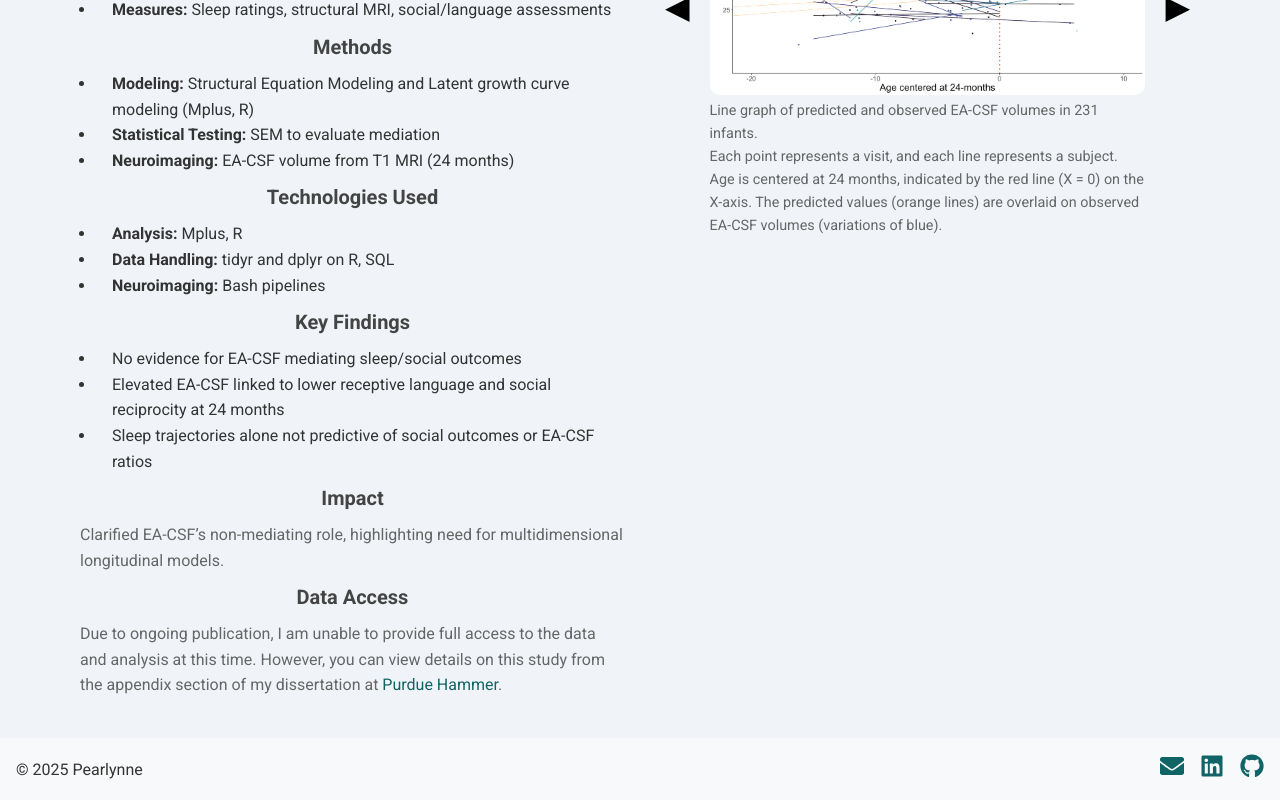
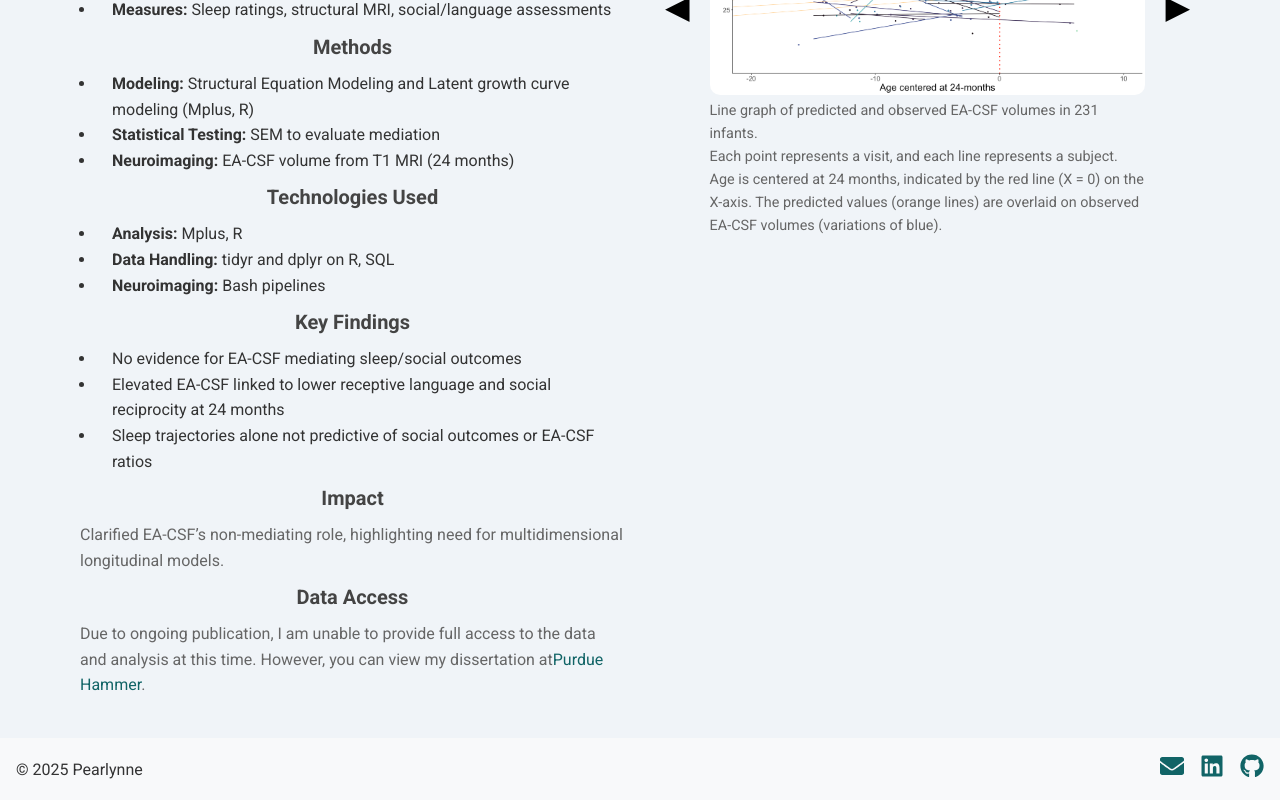
Before and after one commit to pearlynne/pearlynne.github.io, a React (Vite) app: page /projects/EACSF in a window 1280 px wide. Shown: the part 379-1179 px from the top of the page. Built offline with nearby package versions, Linux system fonts and the light colour scheme.

Commit message:
Remove typos in content

```diff
--- a/src/pages/projects/D01_Diss.jsx
+++ b/src/pages/projects/D01_Diss.jsx
@@ -85,7 +85,7 @@ cite="Chong, P. L. H. (2022)"
       heading: "Data Access",
       type: "text",
       content: <>
-			Due to ongoing publication, I am unable to provide full access to the data and analysis at this time. However, you can view details on this study from the appendix section of my dissertation at{" "}
+			Due to ongoing publication, I am unable to provide full access to the data and analysis at this time. However, you can view my dissertation at
 			<a
 				href="https://hammer.purdue.edu/articles/thesis/Sleep_and_developmental_risks_The_roles_of_extra-axial_cerebrospinal_fluid/20334816?file=36356652"
 				target="_blank"
--- a/src/pages/projects/SE02_Health.jsx
+++ b/src/pages/projects/SE02_Health.jsx
@@ -16,7 +16,7 @@ const images = [
 
 function ProjectSE02() {
 	return (
-		<Body title="Mental Health Tracking AP">
+		<Body title="Mental Health Tracking API">
      <ProjectDetail
   images={images}
   sections={[
```
